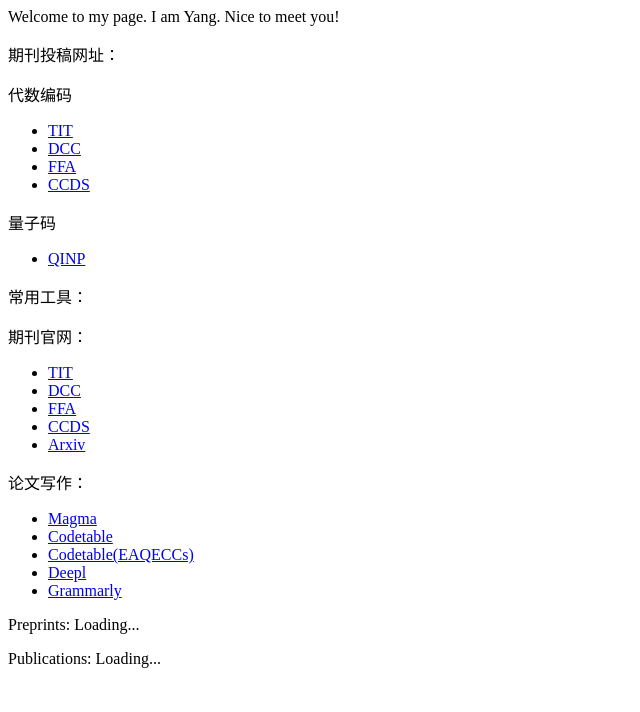
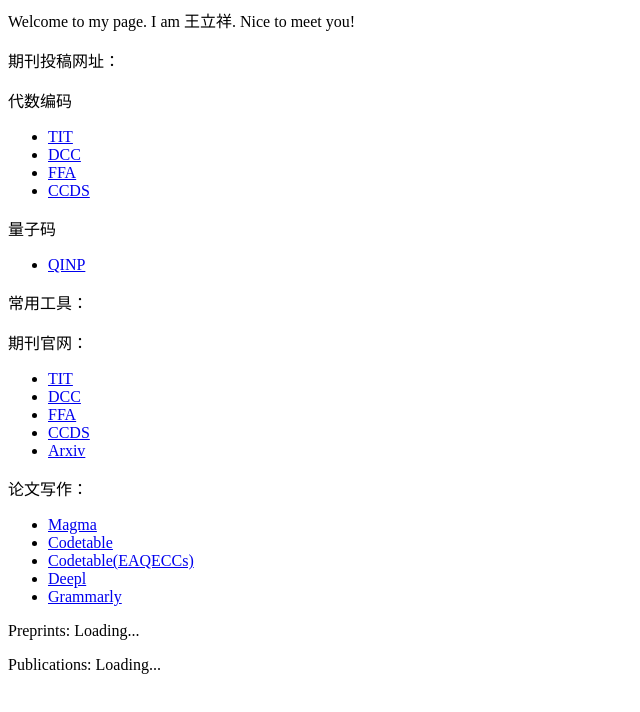
Before and after one commit to yanglimath/yanglimath.github.io, a plain HTML site: page index.html in a window 1280 px wide. Shown: the whole page, without its empty margins (0-640 px from the left). Drawn offline with Linux system fonts and the light colour scheme.

Commit message:
Update index.html

```diff
--- a/index.html
+++ b/index.html
@@ -1,4 +1,4 @@
-<p> Welcome to my page. I am Yang.  Nice to meet you! <p>
+<p> Welcome to my page. I am 王立祥.  Nice to meet you! <p>
 <p> 期刊投稿网址： <p>
 <p>代数编码</p>
 <ul>
```
